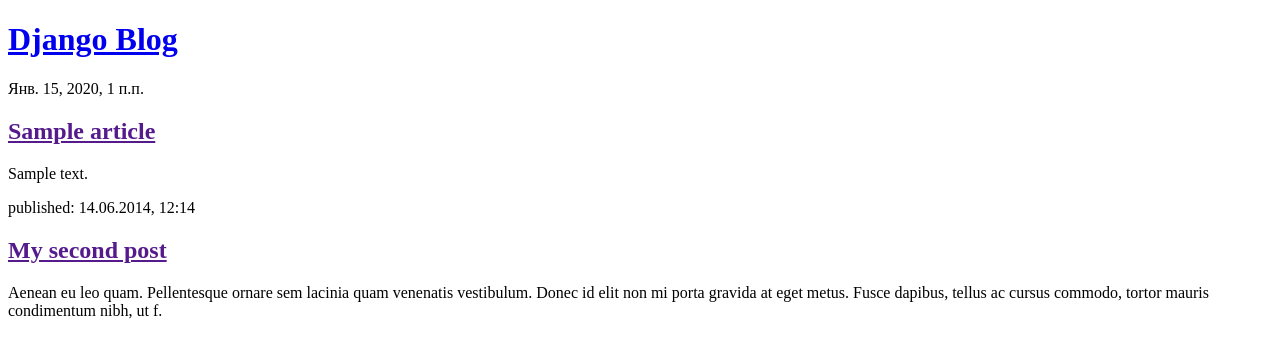
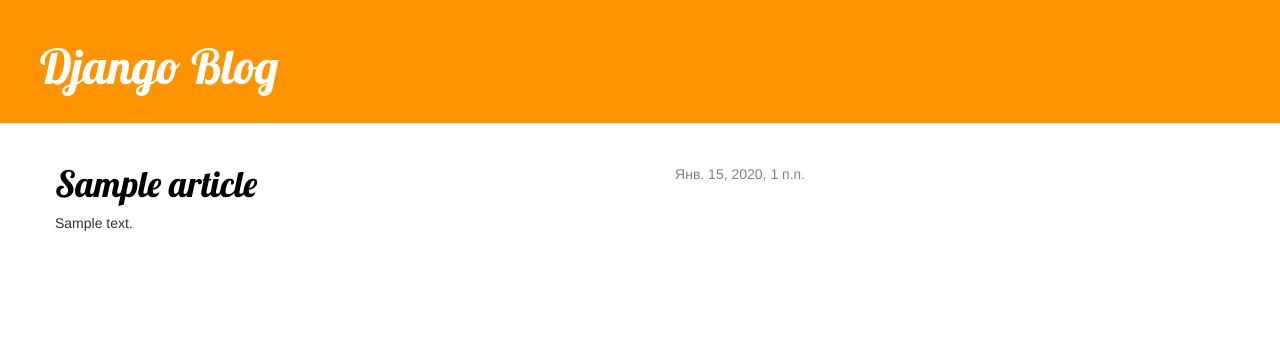
Before and after one commit to melpholan/my-first-blog, a Django app: template article/templates/article/post_list.html in a window 1280 px wide. Shown: the top 358 px of the page. Run offline with Django 3.2, Linux system fonts and the light colour scheme; the template is opened without the code that fills it: values that come from a table or form of the project are taken from there, others are empty; tables that the repository leaves empty hold one stand-in row (values such as "Sample post"); some libraries are stand-ins or nearby versions.

Commit message:
Added view and template for detailed blog post as well as CSS for the site.

```diff
--- /dev/null
+++ b/article/static/css/article.css
@@ -0,0 +1,48 @@
+
+ .page-header {
+        background-color: #ff9400;
+        margin-top: 0;
+        padding: 20px 20px 20px 40px;
+    }
+
+    .page-header h1, .page-header h1 a, .page-header h1 a:visited, .page-header h1 a:active {
+        color: #ffffff;
+        font-size: 36pt;
+        text-decoration: none;
+    }
+
+    .content {
+        margin-left: 40px;
+    }
+
+    h1, h2, h3, h4 {
+        font-family: 'Lobster', cursive;
+    }
+
+    .date {
+        float: right;
+        color: #828282;
+    }
+
+    .save {
+        float: right;
+    }
+
+    .post-form textarea, .post-form input {
+        width: 100%;
+    }
+
+    .top-menu, .top-menu:hover, .top-menu:visited {
+        color: #ffffff;
+        float: right;
+        font-size: 26pt;
+        margin-right: 20px;
+    }
+
+    .post {
+        margin-bottom: 70px;
+    }
+
+    .post h1 a, .post h1 a:visited {
+        color: #000000;
+    }
--- /dev/null
+++ b/article/templates/article/base.html
@@ -0,0 +1,30 @@
+{% load staticfiles %}
+<!DOCTYPE html>
+<html lang="en">
+<head>
+
+    <meta charset="UTF-8">
+    <link rel="stylesheet" href="//maxcdn.bootstrapcdn.com/bootstrap/3.2.0/css/bootstrap.min.css">
+    <link rel="stylesheet" href="//maxcdn.bootstrapcdn.com/bootstrap/3.2.0/css/bootstrap-theme.min.css">
+    <link rel="stylesheet" href="{% static 'css/article.css' %}">
+    <link href="https://fonts.googleapis.com/css?family=Lobster&subset=latin,cyrillic"
+          rel="stylesheet" type="text/css">
+        <head>
+            <title>Django  blog</title>
+        </head>
+        <body>
+        <div class="page-header">
+            <h1><a href="/">Django  Blog</a></h1>
+        </div>
+        <div class="content container">
+            <div class="row">
+                <div class="col-md-8">
+
+                {% block content %}
+                {% endblock %}
+
+                </div>
+            </div>
+        </div>
+        </body>
+    </html>
--- a/article/templates/article/post_list.html
+++ b/article/templates/article/post_list.html
@@ -1,34 +1,18 @@
-<!DOCTYPE html>
-<html lang="en">
-<head>
-    <meta charset="UTF-8">
-      <html>
-        <head>
-            <title>Django  blog</title>
-        </head>
-        <body>
-            <div>
-                <h1><a href="/">Django  Blog</a></h1>
+{% extends 'article/base.html' %}
 
-            </div>
+{% block content %}
+                {% for post in article %}
+                    <div class="post">
+                         {% if post.article_published_date %}
+                        <div class="date">
 
-            {% for post in article %}
+                            {{ post.article_published_date }}
 
-            <div>
-                <p>{{post.article_published_date}}</p>
-                <h2><a href="">{{ post.article_title }}</a></h2>
-
-                <p>{{ post.article_text | linebreaksbr }}</p>
-
+                        </div>
+                        {% endif %}
+                        <h1><a href="{% url 'post_detail' pk=post.pk %}">{{ post.article_title }}</a></h1>
+                        <p>{{ post.article_text|linebreaksbr }}</p>
+                    </div>
                 {% endfor %}
 
-
-            </div>
-
-            <div>
-                <p>published: 14.06.2014, 12:14</p>
-                <h2><a href="">My second post</a></h2>
-                <p>Aenean eu leo quam. Pellentesque ornare sem lacinia quam venenatis vestibulum. Donec id elit non mi porta gravida at eget metus. Fusce dapibus, tellus ac cursus commodo, tortor mauris condimentum nibh, ut f.</p>
-            </div>
-        </body>
-    </html>
+{% endblock content %}
--- a/article/views.py
+++ b/article/views.py
@@ -1,4 +1,4 @@
-from django.shortcuts import render
+from django.shortcuts import render, get_object_or_404
 from django.http import HttpRequest, HttpResponse
 from django.utils  import  timezone
 from article.models import Article
@@ -9,3 +9,7 @@
 
     article = Article.objects.filter(article_published_date__lte=timezone.now()).order_by('article_title')
     return render(request,'article/post_list.html',{'article':article})
+
+def post_detail(request,pk):
+    post = get_object_or_404(Article,pk=pk)
+    return render(request, 'article/post_detail.html',{'post':post})
--- a/firstapp/urls.py
+++ b/firstapp/urls.py
@@ -15,9 +15,10 @@
 """
 from django.conf.urls import url, include
 from django.contrib import admin
-from article import views as art
+from article import views as artv
 
 urlpatterns = [
     url(r'^admin/', admin.site.urls),
-    url(r'^$',art.post_list),
+    url(r'^$',artv.post_list,name='post_list'),
+    url(r'^post/(?P<pk>[0-9]+)/$',artv.post_detail,name='post_detail'),
 ]
```
Also changed, not shown: article/templates/article/post_detail.html (added, +15 -0 lines).
